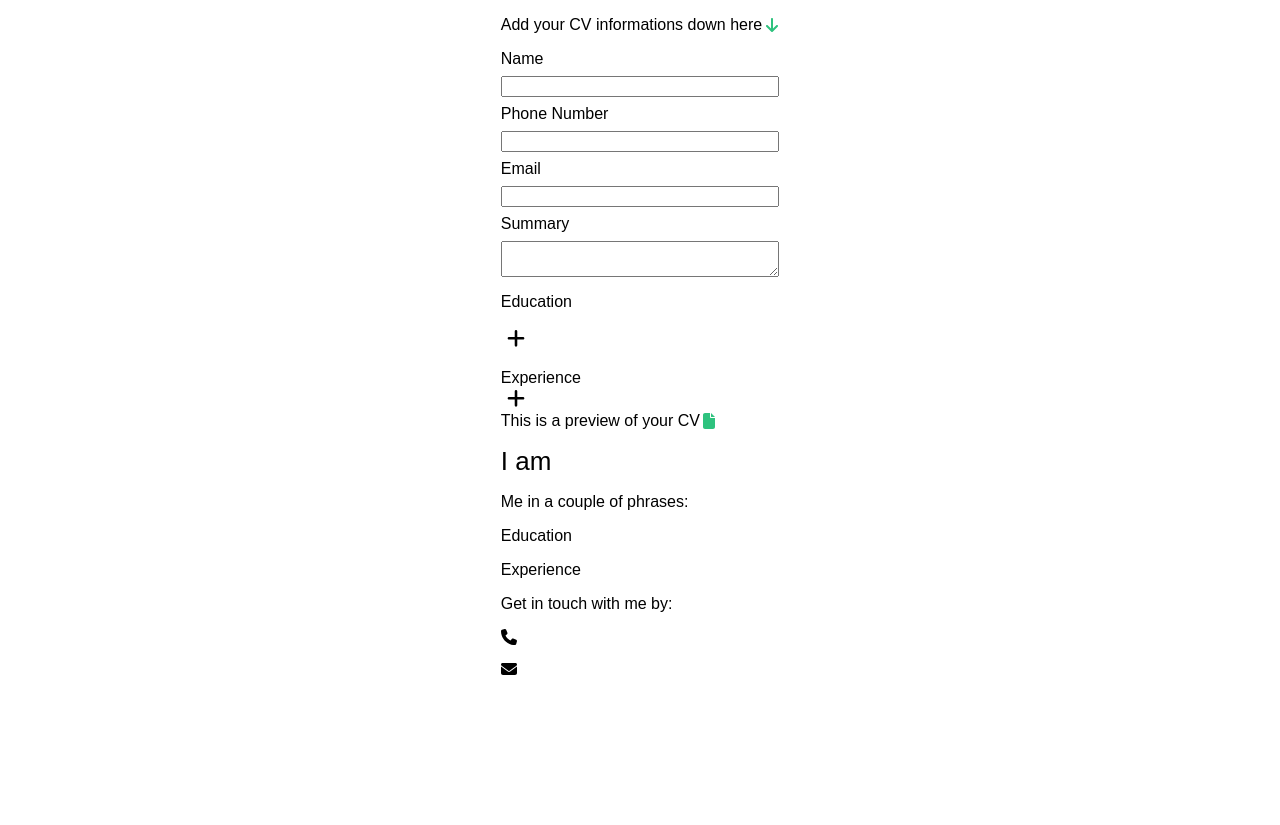
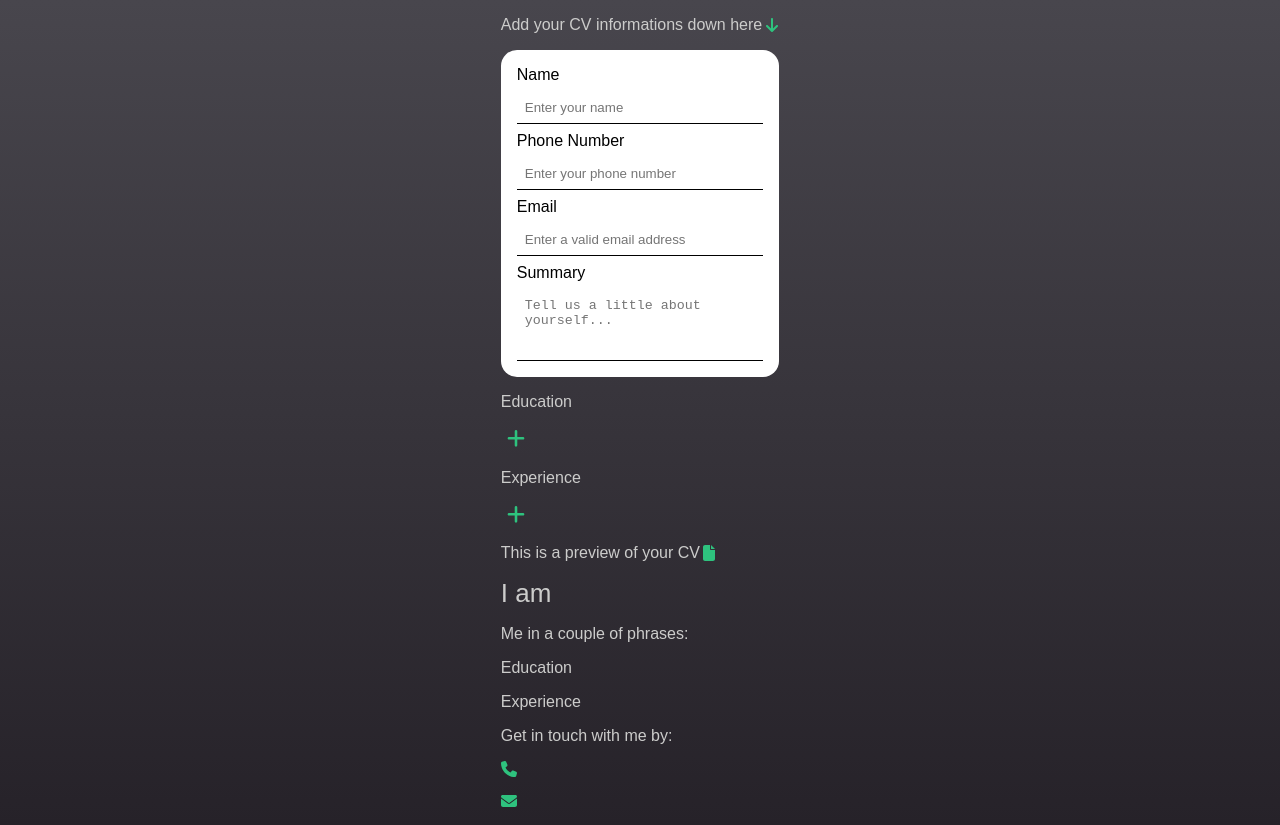
Before and after one commit to vladius9512/CV-Application, a React (Create React App) app in the folder cv-project/: page / in a window 1280 px wide. Before the commit the page ends 800 px from the top, so only its background shows below. Built offline with nearby package versions, Linux system fonts and the light colour scheme; a web font is replaced by a local one.

Commit message:
Added the styling for basic information and the 2 forms

```diff
--- a/cv-project/src/Components/BasicInformation.jsx
+++ b/cv-project/src/Components/BasicInformation.jsx
@@ -14,25 +14,32 @@ const BasicInformation = (props) => {
             <input
                 type="text"
                 id="nameInput"
+                className="basicInfoInput"
                 onChange={handleBasicInformationNameChange}
+                placeholder="Enter your name"
             />
             <label>Phone Number</label>
             <input
                 type="tel"
                 id="phoneInput"
+                className="basicInfoInput"
                 onChange={handleBasicInformationPhoneChange}
+                placeholder="Enter your phone number"
             />
             <label>Email</label>
             <input
                 type="email"
                 id="emailInput"
+                className="basicInfoInput"
                 onChange={handleBasicInformationEmailChange}
+                placeholder="Enter a valid email address"
             />
             <label>Summary</label>
             <textarea
                 type="text"
                 id="summaryInput"
                 onChange={handleBasicInformationSummaryChange}
+                placeholder="Tell us a little about yourself..."
             />
         </section>
     );
--- a/cv-project/src/Components/Education.jsx
+++ b/cv-project/src/Components/Education.jsx
@@ -34,7 +34,10 @@ const Education = (props) => {
                         xmlns="http://www.w3.org/2000/svg"
                         viewBox="0 0 448 512"
                     >
-                        <path d="M432 256c0 17.7-14.3 32-32 32L48 288c-17.7 0-32-14.3-32-32s14.3-32 32-32l352 0c17.7 0 32 14.3 32 32z" />
+                        <path
+                            fill="#AD380A"
+                            d="M432 256c0 17.7-14.3 32-32 32L48 288c-17.7 0-32-14.3-32-32s14.3-32 32-32l352 0c17.7 0 32 14.3 32 32z"
+                        />
                     </svg>
                 )}
                 {!isShown && (
@@ -42,7 +45,10 @@ const Education = (props) => {
                         xmlns="http://www.w3.org/2000/svg"
                         viewBox="0 0 448 512"
                     >
-                        <path d="M256 80c0-17.7-14.3-32-32-32s-32 14.3-32 32V224H48c-17.7 0-32 14.3-32 32s14.3 32 32 32H192V432c0 17.7 14.3 32 32 32s32-14.3 32-32V288H400c17.7 0 32-14.3 32-32s-14.3-32-32-32H256V80z" />
+                        <path
+                            fill="#2ec27e"
+                            d="M256 80c0-17.7-14.3-32-32-32s-32 14.3-32 32V224H48c-17.7 0-32 14.3-32 32s14.3 32 32 32H192V432c0 17.7 14.3 32 32 32s32-14.3 32-32V288H400c17.7 0 32-14.3 32-32s-14.3-32-32-32H256V80z"
+                        />
                     </svg>
                 )}
             </button>
@@ -55,6 +61,8 @@ const Education = (props) => {
                             id="educationTitle"
                             onChange={handleEducationTitleChange}
                             required
+                            placeholder="Level of education"
+                            className="educationInput"
                         />
                         <label>School Name</label>
                         <input
@@ -62,6 +70,8 @@ const Education = (props) => {
                             id="educationNameInput"
                             onChange={handleEducationNameChange}
                             required
+                            className="educationInput"
+                            placeholder="Institute name..."
                         />
                         <label>From</label>
                         <DatePicker
--- a/cv-project/src/Components/Experience.jsx
+++ b/cv-project/src/Components/Experience.jsx
@@ -38,7 +38,10 @@ const Experience = (props) => {
                         xmlns="http://www.w3.org/2000/svg"
                         viewBox="0 0 448 512"
                     >
-                        <path d="M432 256c0 17.7-14.3 32-32 32L48 288c-17.7 0-32-14.3-32-32s14.3-32 32-32l352 0c17.7 0 32 14.3 32 32z" />
+                        <path
+                            fill="#AD380A"
+                            d="M432 256c0 17.7-14.3 32-32 32L48 288c-17.7 0-32-14.3-32-32s14.3-32 32-32l352 0c17.7 0 32 14.3 32 32z"
+                        />
                     </svg>
                 )}
                 {!isShown && (
@@ -46,7 +49,10 @@ const Experience = (props) => {
                         xmlns="http://www.w3.org/2000/svg"
                         viewBox="0 0 448 512"
                     >
-                        <path d="M256 80c0-17.7-14.3-32-32-32s-32 14.3-32 32V224H48c-17.7 0-32 14.3-32 32s14.3 32 32 32H192V432c0 17.7 14.3 32 32 32s32-14.3 32-32V288H400c17.7 0 32-14.3 32-32s-14.3-32-32-32H256V80z" />
+                        <path
+                            fill="#2ec27e"
+                            d="M256 80c0-17.7-14.3-32-32-32s-32 14.3-32 32V224H48c-17.7 0-32 14.3-32 32s14.3 32 32 32H192V432c0 17.7 14.3 32 32 32s32-14.3 32-32V288H400c17.7 0 32-14.3 32-32s-14.3-32-32-32H256V80z"
+                        />
                     </svg>
                 )}
             </button>
@@ -59,6 +65,8 @@ const Experience = (props) => {
                             id="experiencePosition"
                             onChange={handleExperiencePositionChange}
                             required
+                            placeholder="Customer support, CEO, etc"
+                            className="experienceInput"
                         />
                         <label>Company Name</label>
                         <input
@@ -66,12 +74,15 @@ const Experience = (props) => {
                             id="experienceCompanyName"
                             onChange={handleExperienceCompanyChange}
                             required
+                            placeholder="The name of the company..."
+                            className="experienceInput"
                         />
-                        <label>Achievments/activities/responsibilities</label>
+                        <label>Achievments</label>
                         <textarea
                             type="text"
                             id="achievmentsInput"
                             onChange={handleExperienceAchievmentsChange}
+                            placeholder="Top seller in the first quarter..."
                         ></textarea>
                         <label>From:</label>
                         <DatePicker
--- a/cv-project/src/Components/Overview.jsx
+++ b/cv-project/src/Components/Overview.jsx
@@ -105,7 +105,10 @@ const Overview = (props) => {
                         height="1em"
                         viewBox="0 0 512 512"
                     >
-                        <path d="M164.9 24.6c-7.7-18.6-28-28.5-47.4-23.2l-88 24C12.1 30.2 0 46 0 64C0 311.4 200.6 512 448 512c18 0 33.8-12.1 38.6-29.5l24-88c5.3-19.4-4.6-39.7-23.2-47.4l-96-40c-16.3-6.8-35.2-2.1-46.3 11.6L304.7 368C234.3 334.7 177.3 277.7 144 207.3L193.3 167c13.7-11.2 18.4-30 11.6-46.3l-40-96z" />
+                        <path
+                            fill="#2ec27e"
+                            d="M164.9 24.6c-7.7-18.6-28-28.5-47.4-23.2l-88 24C12.1 30.2 0 46 0 64C0 311.4 200.6 512 448 512c18 0 33.8-12.1 38.6-29.5l24-88c5.3-19.4-4.6-39.7-23.2-47.4l-96-40c-16.3-6.8-35.2-2.1-46.3 11.6L304.7 368C234.3 334.7 177.3 277.7 144 207.3L193.3 167c13.7-11.2 18.4-30 11.6-46.3l-40-96z"
+                        />
                     </svg>
                     <p>{basicInformation.phoneNumber}</p>
                 </div>
@@ -115,7 +118,10 @@ const Overview = (props) => {
                         height="1em"
                         viewBox="0 0 512 512"
                     >
-                        <path d="M48 64C21.5 64 0 85.5 0 112c0 15.1 7.1 29.3 19.2 38.4L236.8 313.6c11.4 8.5 27 8.5 38.4 0L492.8 150.4c12.1-9.1 19.2-23.3 19.2-38.4c0-26.5-21.5-48-48-48H48zM0 176V384c0 35.3 28.7 64 64 64H448c35.3 0 64-28.7 64-64V176L294.4 339.2c-22.8 17.1-54 17.1-76.8 0L0 176z" />
+                        <path
+                            fill="#2ec27e"
+                            d="M48 64C21.5 64 0 85.5 0 112c0 15.1 7.1 29.3 19.2 38.4L236.8 313.6c11.4 8.5 27 8.5 38.4 0L492.8 150.4c12.1-9.1 19.2-23.3 19.2-38.4c0-26.5-21.5-48-48-48H48zM0 176V384c0 35.3 28.7 64 64 64H448c35.3 0 64-28.7 64-64V176L294.4 339.2c-22.8 17.1-54 17.1-76.8 0L0 176z"
+                        />
                     </svg>
                     <p>{basicInformation.email}</p>
                 </div>
--- a/cv-project/src/styles/App.css
+++ b/cv-project/src/styles/App.css
@@ -2,6 +2,8 @@ body {
     margin: 0;
     padding: 0;
     font-family: "Pathway Extreme", sans-serif;
+    background: linear-gradient(#48464d, #262229);
+    color: #cccccb;
 }
 p {
     margin: 0;
@@ -30,14 +32,59 @@ p {
     flex-direction: column;
     gap: 0.5rem;
     margin: 1rem 0;
+    border-radius: 1rem;
+    padding: 1rem;
+    background-color: #fff;
+    color: #000;
 }
 
-.education {
+.basicInfoInput {
+    border: none;
+    border-bottom: 1px solid rgb(0, 0, 0);
+    padding: 0.5rem;
+}
+
+.basicInfoInput:focus {
+    outline: none;
+    border-bottom: 2px solid #2ec27e;
+}
+
+#summaryInput {
+    border: none;
+    border-bottom: 1px solid #000;
+    resize: none;
+    padding: 0.5rem;
+    padding-bottom: 2rem;
+}
+
+#summaryInput:focus {
+    outline: none;
+    border-bottom: 2px solid #2ec27e;
+}
+
+.education form {
     display: flex;
     flex-direction: column;
-    gap: 0.3rem;
+    gap: 0.5rem;
     margin-top: 0.3rem;
+    border-radius: 1rem;
+    background-color: #fff;
+    padding: 2rem;
+    color: #000;
 }
+
+.educationInput {
+    border: none;
+    padding: 0.5rem;
+    border-bottom: 1px solid #000;
+    width: 218px;
+}
+
+.educationInput:focus {
+    outline: none;
+    border-bottom: 2px solid #2ec27e;
+}
+
 .addEducation {
     padding: 1rem;
     width: 70%;
@@ -55,10 +102,54 @@ p {
     width: 30px;
 }
 
-.experience {
+.experience-wrapper {
+    margin: 1rem 0;
+}
+
+.experience form {
     display: flex;
     flex-direction: column;
+    gap: 0.5rem;
+    margin-top: 0.3rem;
+    border-radius: 1rem;
+    background-color: #fff;
+    padding: 2rem;
+    color: #000;
 }
+
+.addExperience {
+    padding: 1rem;
+    width: 70%;
+    border: none;
+    border-radius: 2rem;
+    align-self: center;
+    margin-top: 0.7rem;
+    background-color: #2ec27e;
+    font-size: 16px;
+    font-weight: 500;
+}
+
+.experienceInput {
+    border: none;
+    padding: 0.5rem;
+    border-bottom: 1px solid #000;
+    width: 218px;
+}
+
+.experienceInput:focus {
+    outline: none;
+    border-bottom: 2px solid #2ec27e;
+}
+
+#achievmentsInput {
+    border: none;
+    resize: none;
+    border-bottom: 1px solid #000;
+    padding: 0.5rem;
+    padding-bottom: 2rem;
+    width: 218px;
+}
+
 .showExperience {
     width: 30px;
     background-color: unset;
```
